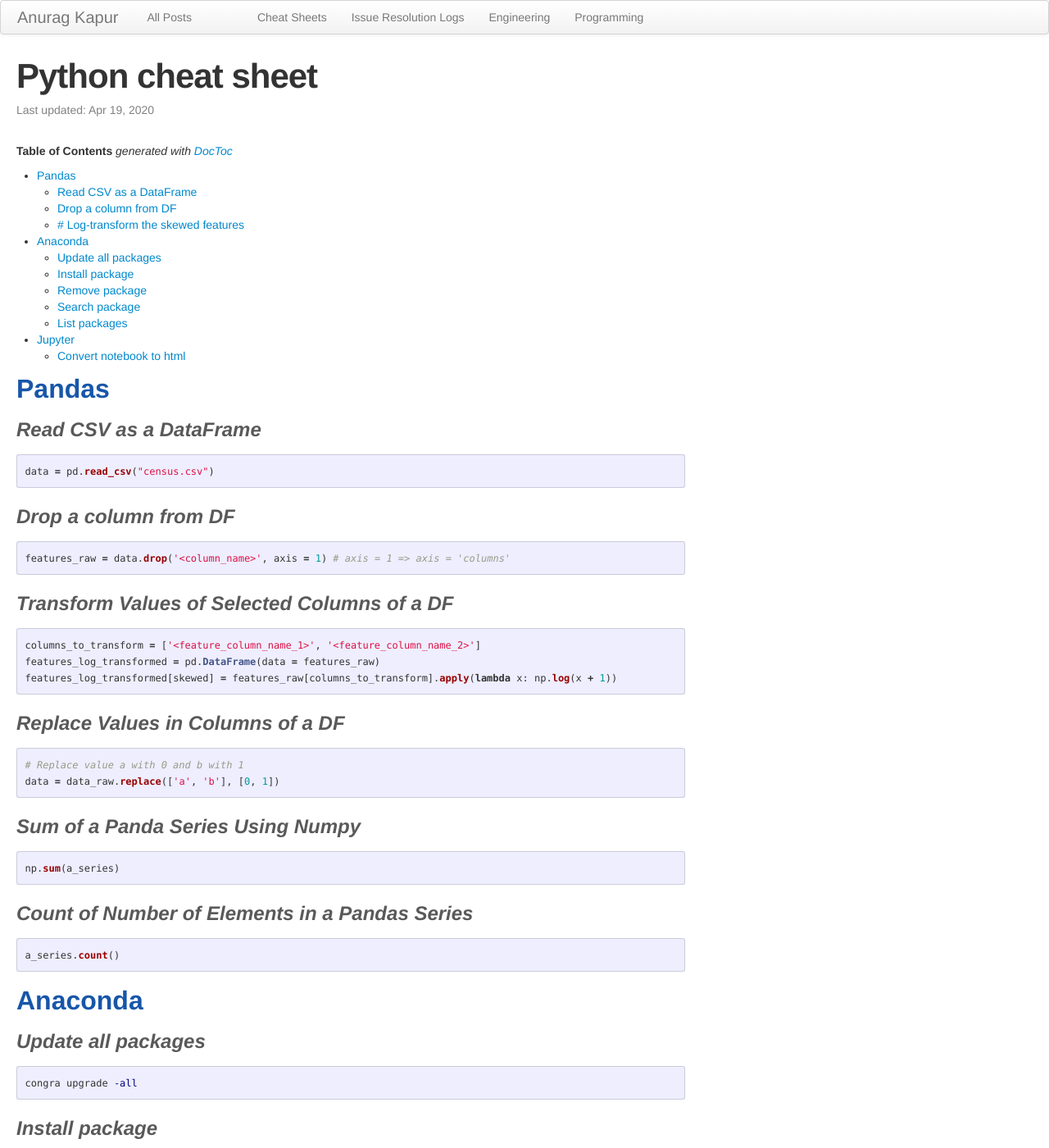
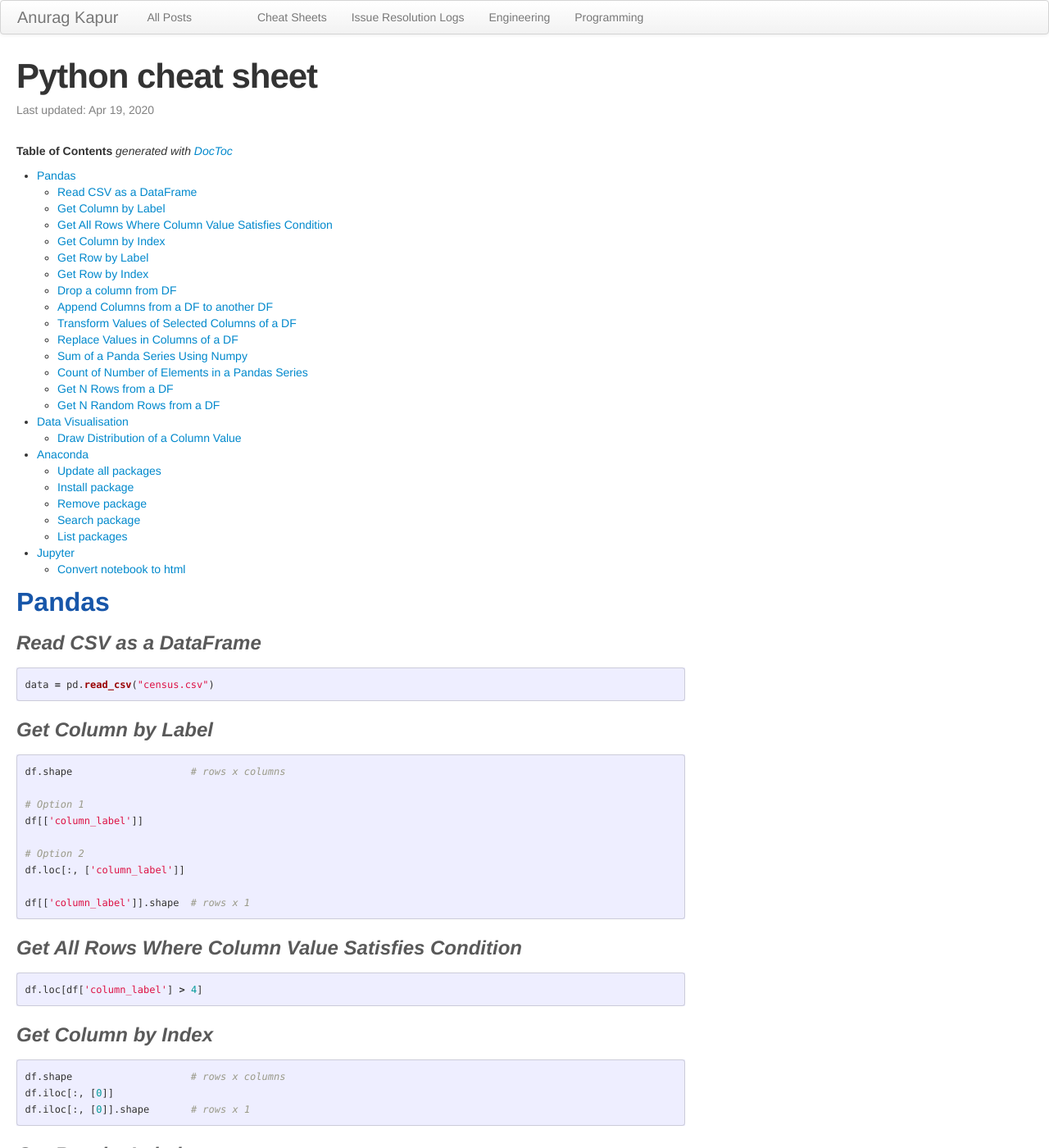
Before and after one commit to anuragkapur/anuragkapur.github.io, a Jekyll site: the page built from blog/cheat-sheets/_posts/2020-04-19-python-cheat-sheet.md, in a window 1280 px wide and 1400 px high. Shown: the whole window at 82% size. Built offline with Jekyll 4.4.1, drawn with Linux system fonts in a browser that asks for light colours; comment, search, counter and statistics services are not loaded; some of the changed text lies outside the part shown.

Commit message:
Add pandas snippets to get rows and columns

````diff
--- a/blog/cheat-sheets/_posts/2020-04-19-python-cheat-sheet.md
+++ b/blog/cheat-sheets/_posts/2020-04-19-python-cheat-sheet.md
@@ -13,8 +13,21 @@
 
 - [Pandas](#pandas)
   - [Read CSV as a DataFrame](#read-csv-as-a-dataframe)
+  - [Get Column by Label](#get-column-by-label)
+  - [Get All Rows Where Column Value Satisfies Condition](#get-all-rows-where-column-value-satisfies-condition)
+  - [Get Column by Index](#get-column-by-index)
+  - [Get Row by Label](#get-row-by-label)
+  - [Get Row by Index](#get-row-by-index)
   - [Drop a column from DF](#drop-a-column-from-df)
-  - [# Log-transform the skewed features](#-log-transform-the-skewed-features)
+  - [Append Columns from a DF to another DF](#append-columns-from-a-df-to-another-df)
+  - [Transform Values of Selected Columns of a DF](#transform-values-of-selected-columns-of-a-df)
+  - [Replace Values in Columns of a DF](#replace-values-in-columns-of-a-df)
+  - [Sum of a Panda Series Using Numpy](#sum-of-a-panda-series-using-numpy)
+  - [Count of Number of Elements in a Pandas Series](#count-of-number-of-elements-in-a-pandas-series)
+  - [Get N Rows from a DF](#get-n-rows-from-a-df)
+  - [Get N Random Rows from a DF](#get-n-random-rows-from-a-df)
+- [Data Visualisation](#data-visualisation)
+  - [Draw Distribution of a Column Value](#draw-distribution-of-a-column-value)
 - [Anaconda](#anaconda)
   - [Update all packages](#update-all-packages)
   - [Install package](#install-package)
@@ -33,9 +46,53 @@
 data = pd.read_csv("census.csv")
 ```
 
+## Get Column by Label
+```python
+df.shape                    # rows x columns
+
+# Option 1
+df[['column_label']]
+
+# Option 2
+df.loc[:, ['column_label']]
+
+df[['column_label']].shape  # rows x 1
+```
+
+## Get All Rows Where Column Value Satisfies Condition
+```python
+df.loc[df['column_label'] > 4]
+```
+
+## Get Column by Index
+```python
+df.shape                    # rows x columns
+df.iloc[:, [0]]
+df.iloc[:, [0]].shape       # rows x 1
+```
+
+## Get Row by Label
+```python
+df.shape                    # rows x columns
+df.loc[['row_label']]
+df.loc[['row_label']].shape # 1 x columns
+```
+
+## Get Row by Index
+```python
+df.shape                    # rows x columns
+df.iloc[[0]]
+df.loc[[0]].shape           # 1 x columns
+```
+
 ## Drop a column from DF
 ```python
 features_raw = data.drop('<column_name>', axis = 1) # axis = 1 => axis = 'columns'
+```
+
+## Append Columns from a DF to another DF
+```python
+df1.join(df2)
 ```
 
 ## Transform Values of Selected Columns of a DF
@@ -60,6 +117,21 @@
 ```python
 a_series.count()
 ```
+
+## Get N Rows from a DF
+```python
+df[:n]
+```
+
+## Get N Random Rows from a DF
+```python
+df.sample(n=N)
+```
+
+# Data Visualisation
+
+## Draw Distribution of a Column Value
+todo
 
 # Anaconda
 
````
